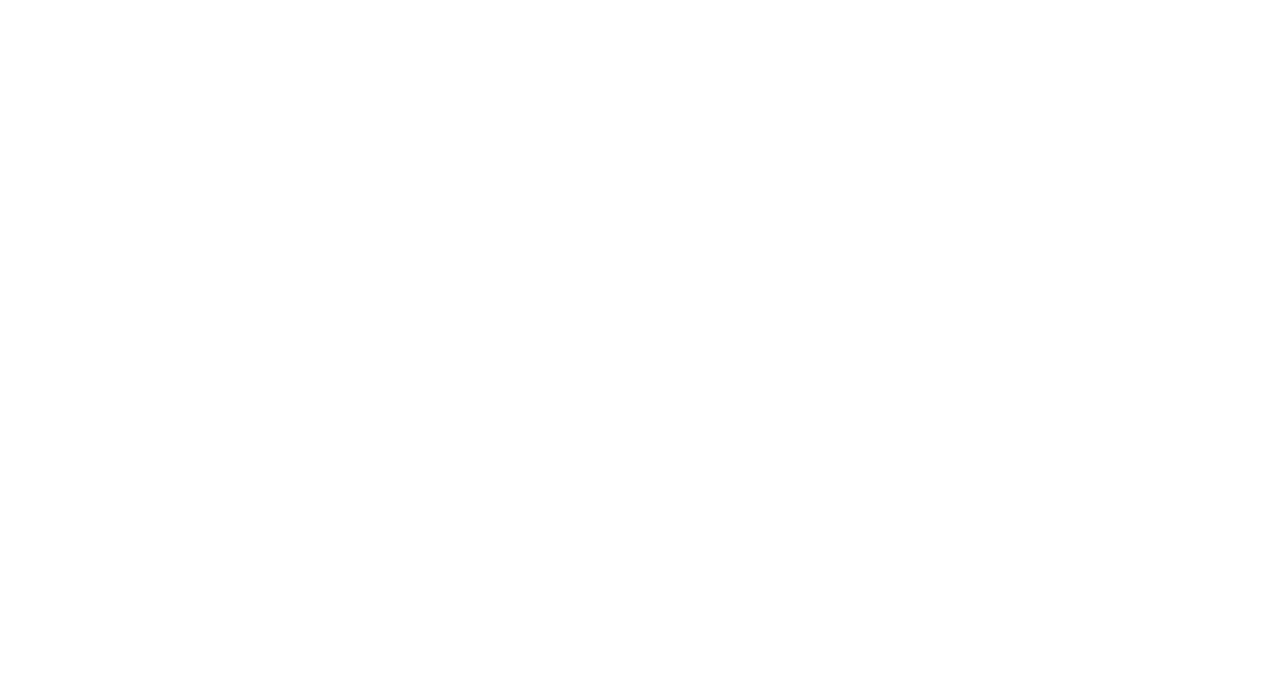
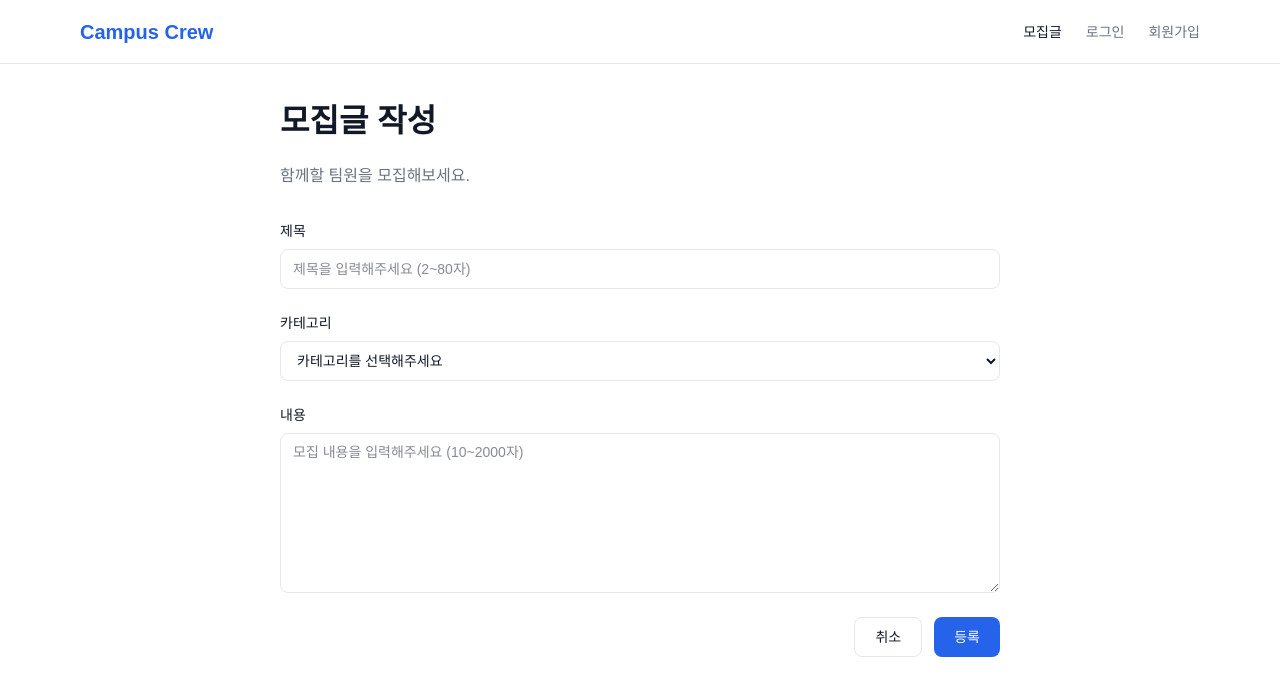
Before and after one commit to camelcaramel/campus-crew, a Next.js app in the folder apps/web/: page /recruitments/new in a window 1280 px wide. Before the commit this address had no page. Shown: the top 696 px of the page. Built offline with nearby package versions, Linux system fonts and the light colour scheme.

Commit message:
feat: add recruitment form validation

```diff
--- a/apps/web/package.json
+++ b/apps/web/package.json
@@ -9,9 +9,12 @@
     "lint": "eslint . --max-warnings 0"
   },
   "dependencies": {
+    "@hookform/resolvers": "5.9.1",
     "next": "16.3.4",
     "react": "19.3.0",
-    "react-dom": "19.3.0"
+    "react-dom": "19.3.0",
+    "react-hook-form": "7.88.0",
+    "zod": "4.6.4"
   },
   "devDependencies": {
     "@tailwindcss/postcss": "4.3.3",
--- /dev/null
+++ b/apps/web/src/app/recruitments/new/page.tsx
@@ -0,0 +1,12 @@
+import { RecruitmentForm } from '@/features/recruitments/recruitment-form';
+
+export default function NewRecruitmentPage() {
+  return (
+    <section className="mx-auto max-w-[720px]">
+      <h1>모집글 작성</h1>
+      <p>함께할 팀원을 모집해보세요.</p>
+
+      <RecruitmentForm />
+    </section>
+  );
+}
--- /dev/null
+++ b/apps/web/src/features/recruitments/recruitment-form.tsx
@@ -0,0 +1,152 @@
+'use client';
+
+import { zodResolver } from '@hookform/resolvers/zod';
+import Link from 'next/link';
+import { useState } from 'react';
+import { useForm } from 'react-hook-form';
+import { recruitmentFormSchema, type RecruitmentFormValues } from './schema';
+
+export function RecruitmentForm() {
+  // 입력마다 state를 만들지 않고, 마지막 유효한 제출 결과만 보관합니다.
+  const [submittedData, setSubmittedData] =
+    useState<RecruitmentFormValues | null>(null);
+  const {
+    register,
+    handleSubmit,
+    formState: { errors },
+  } = useForm<RecruitmentFormValues>({
+    resolver: zodResolver(recruitmentFormSchema),
+    defaultValues: { title: '', content: '' },
+  });
+
+  function onSubmit(data: RecruitmentFormValues) {
+    // handleSubmit이 Zod 검증을 통과한 값만 전달합니다. API 호출은 없습니다.
+    setSubmittedData(data);
+  }
+
+  return (
+    <>
+      {/* 브라우저 기본 검증 대신 Zod의 오류 메시지를 표시합니다. */}
+      <form
+        noValidate
+        onSubmit={handleSubmit(onSubmit)}
+        className="mt-8 space-y-6"
+      >
+        <div>
+          <label htmlFor="title" className="mb-2 block text-sm font-medium">
+            제목
+          </label>
+          <input
+            id="title"
+            type="text"
+            placeholder="제목을 입력해주세요 (2~80자)"
+            {...register('title')}
+            aria-invalid={Boolean(errors.title)}
+            aria-describedby={errors.title ? 'title-error' : undefined}
+            className={`h-10 w-full rounded-lg border px-3 text-sm focus-visible:outline-2 focus-visible:outline-offset-2 focus-visible:outline-primary-600 ${
+              errors.title ? 'border-red-600' : 'border-neutral-200'
+            }`}
+          />
+          {errors.title && (
+            <p
+              id="title-error"
+              role="alert"
+              className="mt-2 text-sm text-red-600!"
+            >
+              {errors.title.message}
+            </p>
+          )}
+        </div>
+
+        <div>
+          <label htmlFor="category" className="mb-2 block text-sm font-medium">
+            카테고리
+          </label>
+          <select
+            id="category"
+            defaultValue=""
+            {...register('category')}
+            aria-invalid={Boolean(errors.category)}
+            aria-describedby={errors.category ? 'category-error' : undefined}
+            className={`h-10 w-full rounded-lg border bg-white px-3 text-sm focus-visible:outline-2 focus-visible:outline-offset-2 focus-visible:outline-primary-600 ${
+              errors.category ? 'border-red-600' : 'border-neutral-200'
+            }`}
+          >
+            <option value="" disabled>
+              카테고리를 선택해주세요
+            </option>
+            <option value="STUDY">스터디</option>
+            <option value="PROJECT">프로젝트</option>
+            <option value="CONTEST">공모전</option>
+          </select>
+          {errors.category && (
+            <p
+              id="category-error"
+              role="alert"
+              className="mt-2 text-sm text-red-600!"
+            >
+              {errors.category.message}
+            </p>
+          )}
+        </div>
+
+        <div>
+          <label htmlFor="content" className="mb-2 block text-sm font-medium">
+            내용
+          </label>
+          <textarea
+            id="content"
+            placeholder="모집 내용을 입력해주세요 (10~2000자)"
+            {...register('content')}
+            aria-invalid={Boolean(errors.content)}
+            aria-describedby={errors.content ? 'content-error' : undefined}
+            className={`block min-h-40 w-full resize-y rounded-lg border px-3 py-2 text-sm focus-visible:outline-2 focus-visible:outline-offset-2 focus-visible:outline-primary-600 ${
+              errors.content ? 'border-red-600' : 'border-neutral-200'
+            }`}
+          />
+          {errors.content && (
+            <p
+              id="content-error"
+              role="alert"
+              className="mt-2 text-sm text-red-600!"
+            >
+              {errors.content.message}
+            </p>
+          )}
+        </div>
+
+        <div className="flex justify-end gap-3">
+          <Link
+            href="/recruitments"
+            className="inline-flex h-10 items-center justify-center rounded-lg border border-neutral-200 px-5 text-sm font-medium"
+          >
+            취소
+          </Link>
+          <button
+            type="submit"
+            className="h-10 cursor-pointer rounded-lg bg-primary-600 px-5 text-sm font-medium text-white focus-visible:outline-2 focus-visible:outline-offset-2 focus-visible:outline-primary-600"
+          >
+            등록
+          </button>
+        </div>
+      </form>
+
+      {submittedData && (
+        <div
+          role="status"
+          className="mt-6 rounded-lg border border-green-200 bg-green-50 p-4"
+        >
+          <h2 className="font-semibold text-green-800">
+            마지막 유효한 제출 값
+          </h2>
+          <p className="mt-1 text-sm text-green-800!">
+            입력 검증을 통과했습니다. 아직 API로 전송하거나 저장하지 않았습니다.
+          </p>
+          <pre className="mt-3 text-sm whitespace-pre-wrap break-words">
+            {JSON.stringify(submittedData, null, 2)}
+          </pre>
+        </div>
+      )}
+    </>
+  );
+}
--- /dev/null
+++ b/apps/web/src/features/recruitments/schema.ts
@@ -0,0 +1,19 @@
+import { z } from 'zod';
+
+// 입력 규칙은 이 schema 한 곳에서 관리합니다.
+export const recruitmentFormSchema = z.object({
+  title: z
+    .string()
+    .min(2, '제목은 2자 이상 입력해주세요.')
+    .max(80, '제목은 80자 이하로 입력해주세요.'),
+  category: z.enum(['STUDY', 'PROJECT', 'CONTEST'], {
+    error: '카테고리를 선택해주세요.',
+  }),
+  content: z
+    .string()
+    .min(10, '내용은 10자 이상 입력해주세요.')
+    .max(2000, '내용은 2000자 이하로 입력해주세요.'),
+});
+
+// 별도 interface를 중복 작성하지 않고 schema에서 타입을 추론합니다.
+export type RecruitmentFormValues = z.infer<typeof recruitmentFormSchema>;
```
Also changed, not shown: 3 other files (tests, documents, lock files or other folders).
